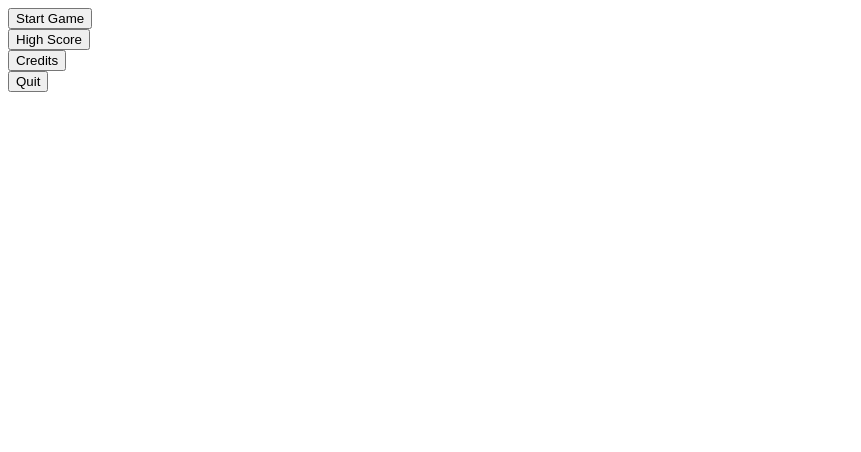
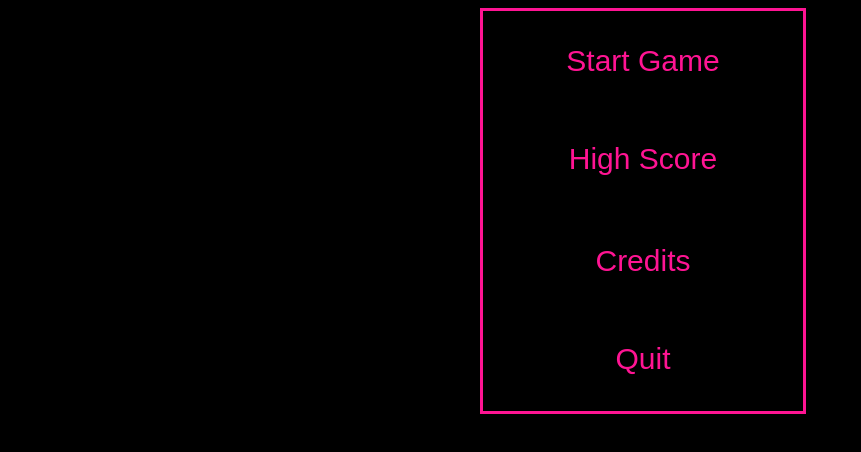
Before and after one commit to CodecoolGlobal/freestyle-javascript-game-javascript-szeplaki, a plain HTML site: page templates/index.html in a window 1280 px wide. Shown: the whole page, without its empty margins (0-861 px from the left). Drawn offline with Linux system fonts and the light colour scheme.

```diff
--- a/static/main.css
+++ b/static/main.css
@@ -24,3 +24,38 @@
 .apple {
     background-color: #9C1A1C;
 }
+
+body {
+    background-color: black;
+
+}
+
+.menu {
+    display: grid;
+    justify-content: center;
+    position: absolute;
+    height: 25rem;
+    width: 20rem;
+    left: 30rem;
+    border: 3px solid deeppink;
+
+}
+
+.option {
+    display: flex;
+    justify-content: center;
+    padding: 30px;
+}
+
+.option button {
+    background-color: black;
+    color: deeppink;
+    border: none;
+    font-size: 30px;
+    border-radius: 30%;
+}
+
+.option button:hover {
+    background-color: deeppink;
+    color: black;
+}
```
